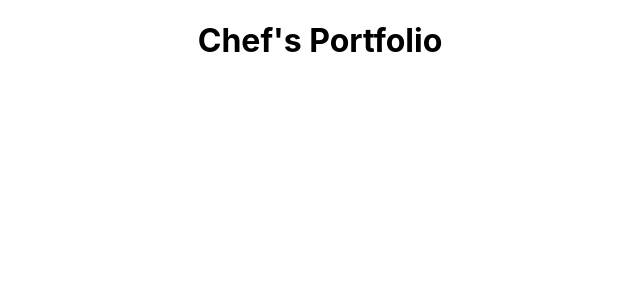
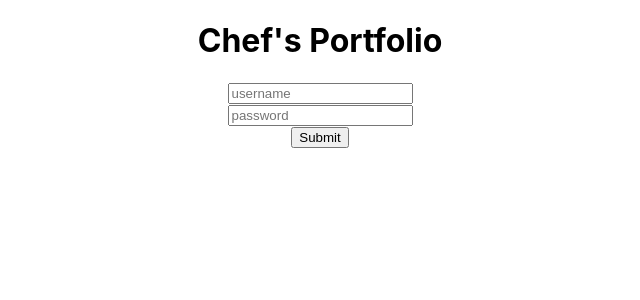
Before and after one commit to build-week-chef-porfolio/Front-end, a React (Create React App) app in the folder chef-portfolio/: page / in a window 1280 px wide. Shown: the top 300 px of the page, without its empty margins (320-960 px from the left). Built offline with nearby package versions, Linux system fonts and the light colour scheme.

Commit message:
login form complete without styling. Currently not connected to the DB.

```diff
--- a/chef-portfolio/package.json
+++ b/chef-portfolio/package.json
@@ -3,9 +3,12 @@
   "version": "0.1.0",
   "private": true,
   "dependencies": {
+    "axios": "^0.19.0",
+    "formik": "^1.5.8",
     "react": "^16.8.6",
     "react-dom": "^16.8.6",
-    "react-scripts": "3.0.1"
+    "react-scripts": "3.0.1",
+    "yup": "^0.27.0"
   },
   "scripts": {
     "start": "react-scripts start",
--- a/chef-portfolio/src/App.js
+++ b/chef-portfolio/src/App.js
@@ -1,10 +1,16 @@
 import React from 'react';
 import './App.css';
+import Login from './Login'
+
+//import useLocalStorage from './authorization/useLocalStorage'
 
 function App() {
+  //const [intitialToken, setInitialToken] = useLocalStorage('token')
+
   return (
     <div className="App">
       <h1>Chef's Portfolio</h1>
+      <Login />
     </div>
   );
 }
--- /dev/null
+++ b/chef-portfolio/src/authorization/axiosWithAuth.js
@@ -0,0 +1,15 @@
+import axios from 'axios';
+
+const axiosWithAuth = () => {
+    const token = localStorage.getItem("token");
+
+    return axios.create({
+        headers: {
+            "Content-Type": "application.json",
+            Authization: `${token}`
+        },
+        baseURL: "http://localhost:5000/api"
+    })
+}
+
+export default axiosWithAuth;
--- /dev/null
+++ b/chef-portfolio/src/authorization/useLocalStorage.js
@@ -0,0 +1,24 @@
+import { useState } from 'react';
+
+
+const useLocalStorage = (key, initialValue) => {
+    const [storedValue, setStoredValue] = useState(() => {
+      const item = localStorage.getItem(key);
+      if(item){
+          try{
+              return JSON.parse(item)
+          }catch{
+              return item
+          }
+      }
+      return initialValue;
+    });
+    const setValue = value => {
+      localStorage.setItem(key, value);
+      setStoredValue(value);
+
+    };
+    return [storedValue, setValue];
+   };
+
+   export default useLocalStorage;
--- /dev/null
+++ b/chef-portfolio/src/login.js
@@ -0,0 +1,70 @@
+import React from "react";
+import { withFormik, Form, Field } from "formik";
+import * as Yup from "yup";
+
+import axiosWithAuth from './authorization/axiosWithAuth';
+
+
+function Login({ errors, touched}){
+
+    return (
+       <div>
+           <Form>
+               <div>
+               {touched.username && <p>{errors.username}</p>}
+                   <Field
+                    type='text'
+                    name='username'
+                    placeholder='username'
+                   />
+               </div>
+               <div>
+               {touched.password && <p>{errors.password}</p>}
+                   <Field
+                    type='text'
+                    name='password'
+                    placeholder='password'
+                   />
+               </div>
+               <button>Submit</button>
+           </Form>
+       </div>
+      );
+    }
+
+    export default withFormik({
+        mapPropsToValues () {
+          return {
+            username: "",
+            password: ""
+          };
+        },
+
+        validationSchema: Yup.object().shape({
+            username: Yup.string()
+              .max(15)
+              .required(),
+            password: Yup.string()
+              .min(7, 'Password must be 7 or more characters.')
+              .required(),
+          }),
+
+
+
+
+        handleSubmit(values, formikBag) {
+          console.log(values)
+          axiosWithAuth()
+            .post("/register", values)
+            .then(res => {
+             formikBag.props.setInitialToken(res.data.token)
+             formikBag.props.history.push("/display")
+            })
+            .catch(err => {
+              console.log("error", err);
+            });
+
+        }
+
+    }
+    )(Login)
```
Also changed, not shown: 1 other file (tests, documents, lock files or other folders).
